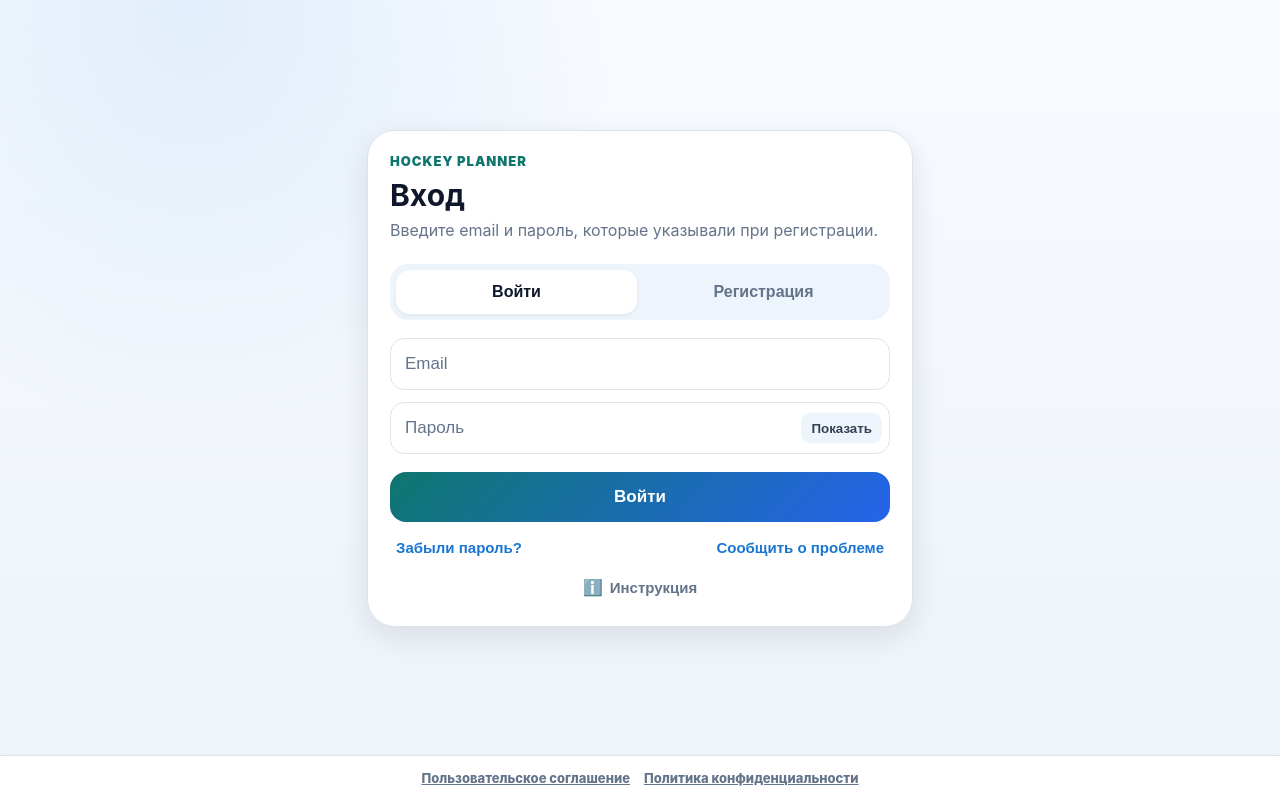
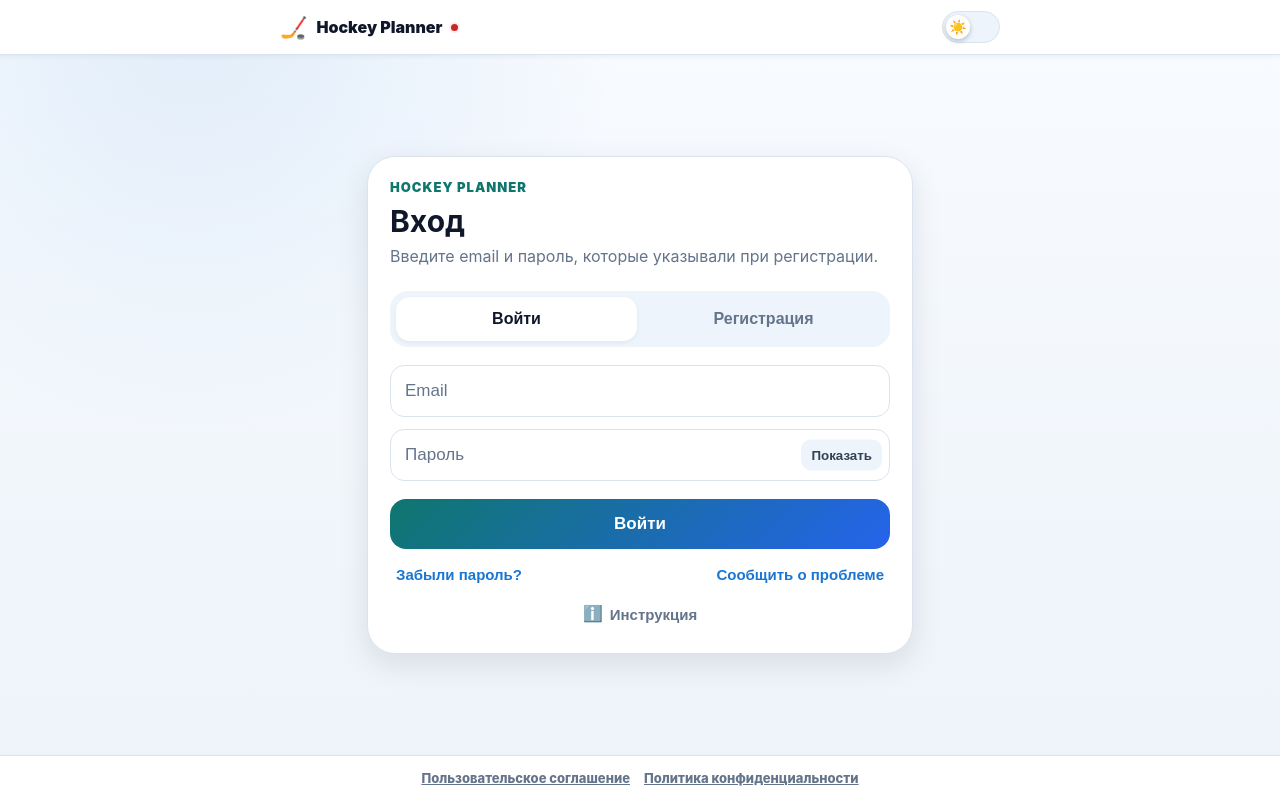
Before and after one commit to tracktorist237/hockey-planner, a React (Create React App) app: page /login in a window 1280 px wide. Built offline with nearby package versions, Linux system fonts and the light colour scheme; no server answers.

Commit message:
Добавил хедер в /login

```diff
--- a/src/pages/AuthPage.tsx
+++ b/src/pages/AuthPage.tsx
@@ -3,10 +3,12 @@ import { Link, useNavigate, useSearchParams } from "react-router-dom";
 import { ReportProblemDialog } from "src/components/ReportProblemDialog";
 import { useAuth } from "src/hooks/useAuth";
 import { markOnboardingRequired, shouldRunOnboarding } from "src/utils/onboarding";
+import { useTheme } from "src/context/ThemeContext";
+import { getVersionInfo } from "src/api/version";
 
 const panelStyle: CSSProperties = {
   minHeight: "100vh",
-  padding: "20px 0 0",
+  padding: 0,
   background: "var(--hp-bg-gradient)",
   color: "var(--hp-text)",
   display: "flex",
@@ -95,10 +97,12 @@ const authFooterInnerStyle: CSSProperties = {
 };
 
 type Mode = "login" | "register" | "forgot" | "reset";
+type ServerStatus = "checking" | "online" | "offline";
 
 export function AuthPage() {
   const navigate = useNavigate();
   const [searchParams] = useSearchParams();
+  const { appliedTheme, setTheme } = useTheme();
   const {
     authLoading,
     isAuthenticated,
@@ -125,6 +129,43 @@ export function AuthPage() {
   const [error, setError] = useState<string | null>(null);
   const [termsAccepted, setTermsAccepted] = useState(false);
   const [isReportOpen, setIsReportOpen] = useState(false);
+  const [serverStatus, setServerStatus] = useState<ServerStatus>("checking");
+
+  useEffect(() => {
+    let active = true;
+
+    const checkServer = async () => {
+      if (!navigator.onLine) {
+        if (active) setServerStatus("offline");
+        return;
+      }
+
+      try {
+        await getVersionInfo();
+        if (active) setServerStatus("online");
+      } catch {
+        if (active) setServerStatus("offline");
+      }
+    };
+
+    const handleOnline = () => {
+      setServerStatus("checking");
+      void checkServer();
+    };
+    const handleOffline = () => setServerStatus("offline");
+
+    void checkServer();
+    const intervalId = window.setInterval(() => void checkServer(), 60_000);
+    window.addEventListener("online", handleOnline);
+    window.addEventListener("offline", handleOffline);
+
+    return () => {
+      active = false;
+      window.clearInterval(intervalId);
+      window.removeEventListener("online", handleOnline);
+      window.removeEventListener("offline", handleOffline);
+    };
+  }, []);
 
   useEffect(() => {
     if (legacyConfirmToken) {
@@ -212,6 +253,92 @@ export function AuthPage() {
 
   return (
     <div style={panelStyle}>
+      <header
+        style={{
+          position: "sticky",
+          top: 0,
+          zIndex: 50,
+          width: "100%",
+          padding: "11px 16px",
+          borderBottom: "1px solid var(--hp-border)",
+          backgroundColor: "var(--hp-surface)",
+          boxShadow: "var(--hp-shadow-sm)",
+          boxSizing: "border-box",
+        }}
+      >
+        <div
+          style={{
+            width: "100%",
+            maxWidth: 720,
+            margin: "0 auto",
+            display: "flex",
+            alignItems: "center",
+            justifyContent: "space-between",
+            gap: 16,
+          }}
+        >
+          <div style={{ display: "flex", alignItems: "center", gap: 9, color: "var(--hp-text-strong)", fontWeight: 900 }}>
+            <span aria-hidden="true" style={{ fontSize: 22, lineHeight: 1 }}>🏒</span>
+            <span>Hockey Planner</span>
+            <span
+              role="status"
+              aria-label={serverStatus === "online" ? "Сервер доступен" : serverStatus === "offline" ? "Нет соединения с сервером" : "Проверяем соединение с сервером"}
+              title={serverStatus === "online" ? "Сервер доступен" : serverStatus === "offline" ? "Нет соединения с сервером" : "Проверяем соединение"}
+              style={{
+                width: 7,
+                height: 7,
+                borderRadius: "50%",
+                backgroundColor: serverStatus === "online" ? "var(--hp-success)" : serverStatus === "offline" ? "var(--hp-danger)" : "var(--hp-border-strong)",
+                boxShadow: serverStatus === "online" ? "0 0 0 2px var(--hp-success-soft)" : serverStatus === "offline" ? "0 0 0 2px var(--hp-danger-soft)" : "none",
+                flexShrink: 0,
+              }}
+            />
+          </div>
+
+          <button
+            type="button"
+            role="switch"
+            aria-checked={appliedTheme === "dark"}
+            aria-label="Переключить цветовую тему"
+            title={appliedTheme === "dark" ? "Включить светлую тему" : "Включить тёмную тему"}
+            onClick={() => setTheme(appliedTheme === "dark" ? "light" : "dark")}
+            style={{
+              border: "1px solid var(--hp-border)",
+              borderRadius: 999,
+              padding: "3px",
+              width: 58,
+              height: 32,
+              backgroundColor: appliedTheme === "dark" ? "var(--hp-primary)" : "var(--hp-surface-muted)",
+              cursor: "pointer",
+              position: "relative",
+              flexShrink: 0,
+              transition: "background-color 0.2s ease",
+            }}
+          >
+            <span
+              aria-hidden="true"
+              style={{
+                position: "absolute",
+                top: 3,
+                left: appliedTheme === "dark" ? 29 : 3,
+                width: 24,
+                height: 24,
+                borderRadius: "50%",
+                display: "inline-flex",
+                alignItems: "center",
+                justifyContent: "center",
+                backgroundColor: "var(--hp-surface)",
+                boxShadow: "0 2px 5px rgba(15, 23, 42, 0.25)",
+                fontSize: 14,
+                lineHeight: 1,
+                transition: "left 0.2s ease",
+              }}
+            >
+              {appliedTheme === "dark" ? "🌙" : "☀️"}
+            </span>
+          </button>
+        </div>
+      </header>
       <div style={{ width: "100%", flex: 1, display: "flex", alignItems: "center", justifyContent: "center", padding: "0 14px", boxSizing: "border-box" }}>
       <form style={cardStyle} onSubmit={submit}>
         <div style={{ marginBottom: 22 }}>
@@ -223,7 +350,7 @@ export function AuthPage() {
             {mode === "login"
               ? "Введите email и пароль, которые указывали при регистрации."
               : mode === "register"
-                ? "Введите email и пароль. На следующем шаге можно будет выбрать себя из списка игроков."
+                ? "Введите email и придумайте пароль."
                 : mode === "forgot"
                   ? "Введите email, и мы отправим письмо для смены пароля."
                   : "Введите новый пароль для вашего аккаунта."}
```
